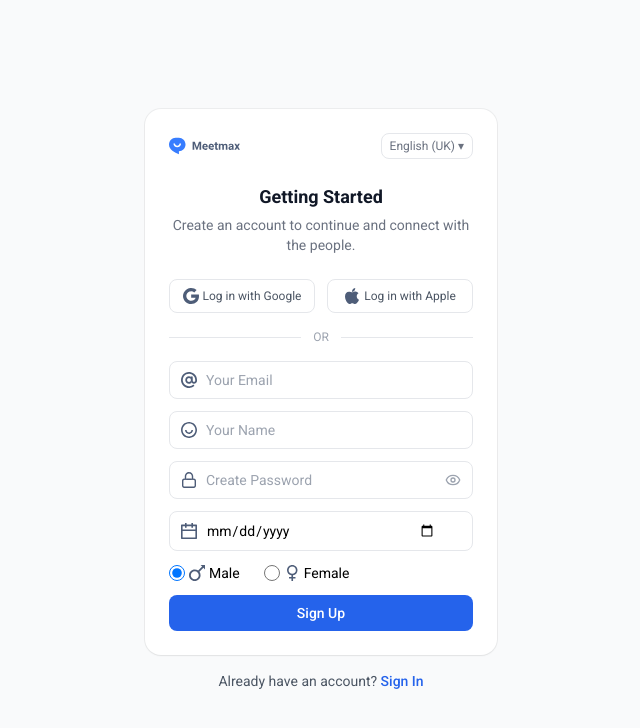
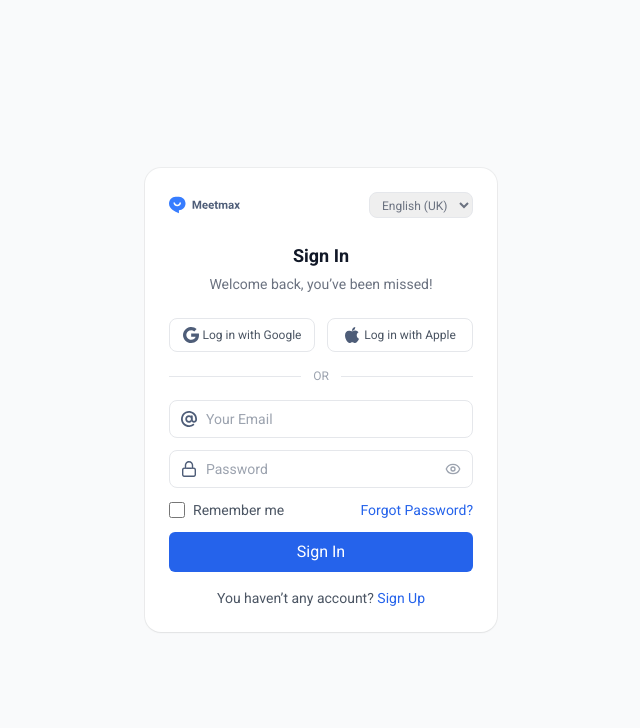
Before and after one commit to sani-1023/MeetMax, a React (Vite) app in the folder MeetMax/: page /signin in a window 1280 px wide. Shown: the top 728 px of the page, without its empty margins (319-959 px from the left). Built offline with nearby package versions, Linux system fonts and the light colour scheme.

Commit message:
Implement routing and Completed SignIn page UI

```diff
--- a/MeetMax/package.json
+++ b/MeetMax/package.json
@@ -12,7 +12,8 @@
   "dependencies": {
     "lucide-react": "^0.540.0",
     "react": "^19.1.1",
-    "react-dom": "^19.1.1"
+    "react-dom": "^19.1.1",
+    "react-router-dom": "^7.8.2"
   },
   "devDependencies": {
     "@eslint/js": "^9.33.0",
--- a/MeetMax/src/App.jsx
+++ b/MeetMax/src/App.jsx
@@ -1,9 +1,32 @@
-import SignUp from "./pages/SignUp";
+// import SignUp from "./pages/SignUp";
 
-export default function App() {
+// export default function App() {
+//   return (
+//     <main className="min-h-screen w-full bg-gray-50 flex items-center justify-center">
+//       <SignUp />
+//     </main>
+//   );
+// }
+
+import { BrowserRouter as Router, Routes, Route, Navigate } from "react-router-dom";
+import SignUpPage from "./pages/SignUp";
+import SignInPage from "./pages/SignIn";
+
+function App() {
   return (
     <main className="min-h-screen w-full bg-gray-50 flex items-center justify-center">
-      <SignUp />
+    <Router>
+      <Routes>
+        {/* Default redirect */}
+        <Route path="/" element={<Navigate to="/signup" />} />
+
+        {/* Auth routes */}
+        <Route path="/signin" element={<SignInPage />} />
+        <Route path="/signup" element={<SignUpPage />} />
+      </Routes>
+    </Router>
     </main>
   );
 }
+
+export default App;
--- /dev/null
+++ b/MeetMax/src/components/Header.jsx
@@ -0,0 +1,15 @@
+import LogoIcon from "../assets/icons/Logo.svg";
+
+export default function Header() {
+  return (
+    <div className="mb-6 flex items-center justify-between">
+      <div className="flex items-center gap-2">
+        <img src={LogoIcon} alt="Logo" className="w-[75px] h-6" />{" "}
+      </div>
+      <select className="text-xs text-gray-500 hover:text-gray-700 rounded-lg border px-2 py-1">
+        <option>English (UK)</option>
+        <option>English (US)</option>
+      </select>
+    </div>
+  );
+}
--- /dev/null
+++ b/MeetMax/src/components/PageTitleAndDescription.jsx
@@ -0,0 +1,8 @@
+export function PageTitleAndDescription({ title, description }) {
+  return (
+    <div className="text-center">
+      <h1 className="text-lg font-semibold text-gray-900">{title}</h1>
+      <p className="mt-1 text-sm text-gray-500">{description}</p>
+    </div>
+  );
+}
--- /dev/null
+++ b/MeetMax/src/components/SignInForm.jsx
@@ -0,0 +1,76 @@
+import { useState } from "react";
+import EmailIcon from "../assets/icons/Mail-@.svg";
+import LockIcon from "../assets/icons/Lock.svg";
+import { Eye, EyeOff } from "lucide-react";
+
+export default function SignInForm() {
+  const [showPassword, setShowPassword] = useState(false);
+  const [form, setForm] = useState({
+    email: "",
+    password: "",
+  });
+
+  const onChange = (e) => setForm({ ...form, [e.target.name]: e.target.value });
+
+  return (
+    <form className="space-y-3" noValidate>
+      {/* Email */}
+      <div className="relative">
+        <img
+          src={EmailIcon}
+          className="pointer-events-none absolute left-3 top-1/2 h-4 w-4 -translate-y-1/2 text-gray-400"
+        />
+        <input
+          type="email"
+          name="email"
+          placeholder="Your Email"
+          value={form.email}
+          onChange={onChange}
+          className="w-full rounded-lg border bg-white px-9 py-2 text-sm outline-none placeholder:text-gray-400 focus:border-blue-500"
+          required
+        />
+      </div>
+      <div className="relative">
+        <img
+          src={LockIcon}
+          className="pointer-events-none absolute left-3 top-1/2 h-4 w-4 -translate-y-1/2 text-gray-400"
+        />
+        <input
+          type={showPassword ? "text" : "password"}
+          name="password"
+          placeholder="Password"
+          value={form.password}
+          onChange={onChange}
+          className="w-full rounded-lg border bg-white px-9 py-2 pr-10 text-sm outline-none placeholder:text-gray-400 focus:border-blue-500"
+          required
+        />
+        <button
+          type="button"
+          aria-label={showPassword ? "Hide password" : "Show password"}
+          onClick={() => setShowPassword((s) => !s)}
+          className="absolute right-3 top-1/2 -translate-y-1/2"
+        >
+          {showPassword ? (
+            <EyeOff className="h-4 w-4 text-gray-400" />
+          ) : (
+            <Eye className="h-4 w-4 text-gray-400" />
+          )}
+        </button>
+      </div>
+
+      <div className="flex justify-between items-center text-sm">
+        <label className="flex items-center space-x-2">
+          <input type="checkbox" className="w-4 h-4" />
+          <span className="text-gray-600">Remember me</span>
+        </label>
+        <a href="#" className="text-blue-600 hover:underline">
+          Forgot Password?
+        </a>
+      </div>
+
+      <button className="w-full bg-blue-600 text-white py-2 rounded-md hover:bg-blue-700 transition">
+        Sign In
+      </button>
+    </form>
+  );
+}
--- a/MeetMax/src/components/SignUpForm.jsx
+++ b/MeetMax/src/components/SignUpForm.jsx
@@ -1,23 +1,16 @@
 import { useState } from "react";
 import {
-  Mail,
-  User,
-  Lock,
   Eye,
   EyeOff,
-  Calendar,
-  Mars,
-  Venus,
 } from "lucide-react";
 
-import GoogleIcon from "../assets/icons/Google.svg";
-import AppleIcon from "../assets/icons/Apple.svg";
 import EmailIcon from "../assets/icons/Mail-@.svg";
-import MaleIcon from "../assets/icons/male.svg"
+import MaleIcon from "../assets/icons/male.svg";
 import FemaleIcon from "../assets/icons/Female.svg";
 import UserIcon from "../assets/icons/Smile.svg";
 import LockIcon from "../assets/icons/Lock.svg";
 import CalendarIcon from "../assets/icons/Calendar.svg";
+import { Link } from "react-router-dom";
 
 export default function SignUpForm() {
   const [form, setForm] = useState({
@@ -50,27 +43,6 @@ export default function SignUpForm() {
 
   return (
     <div className="mt-6">
-      {/* Social login */}
-      <div className="grid grid-cols-2 gap-3">
-        <button
-          type="button"
-          className="flex items-center justify-center gap-1 rounded-lg border bg-white px-3 py-2 text-sm hover:bg-gray-50"
-          title="Continue with Google"
-        >
-          <img src={GoogleIcon} alt="Google" className="h-4 w-4" />
-          <span className="text-xs text-gray-600">Log in with Google</span>
-        </button>
-        <button
-          type="button"
-          className="flex items-center justify-center gap-1 rounded-lg border bg-white px-3 py-2 text-sm hover:bg-gray-50"
-          title="Continue with Apple"
-        >
-          <img src={AppleIcon} alt="Google" className="h-4 w-4" />
-          <span className="text-xs text-gray-600 ">Log in with Apple</span>
-        </button>
-      </div>
-
-      {/* Divider */}
       <div className="my-4 flex items-center gap-3">
         <div className="h-px flex-1 bg-gray-200" />
         <span className="text-xs text-gray-400">OR</span>
@@ -81,7 +53,10 @@ export default function SignUpForm() {
       <form onSubmit={onSubmit} className="space-y-3" noValidate>
         {/* Email */}
         <div className="relative">
-          <img src={EmailIcon} className="pointer-events-none absolute left-3 top-1/2 h-4 w-4 -translate-y-1/2 text-gray-400" />
+          <img
+            src={EmailIcon}
+            className="pointer-events-none absolute left-3 top-1/2 h-4 w-4 -translate-y-1/2 text-gray-400"
+          />
           <input
             type="email"
             name="email"
@@ -95,7 +70,10 @@ export default function SignUpForm() {
 
         {/* Name */}
         <div className="relative">
-          <img src={UserIcon} className="pointer-events-none absolute left-3 top-1/2 h-4 w-4 -translate-y-1/2 text-gray-400" />
+          <img
+            src={UserIcon}
+            className="pointer-events-none absolute left-3 top-1/2 h-4 w-4 -translate-y-1/2 text-gray-400"
+          />
           <input
             type="text"
             name="name"
@@ -109,7 +87,10 @@ export default function SignUpForm() {
 
         {/* Password */}
         <div className="relative">
-          <img src={LockIcon} className="pointer-events-none absolute left-3 top-1/2 h-4 w-4 -translate-y-1/2 text-gray-400" />
+          <img
+            src={LockIcon}
+            className="pointer-events-none absolute left-3 top-1/2 h-4 w-4 -translate-y-1/2 text-gray-400"
+          />
           <input
             type={showPassword ? "text" : "password"}
             name="password"
@@ -135,7 +116,10 @@ export default function SignUpForm() {
 
         {/* Date of birth */}
         <div className="relative">
-          <img src={CalendarIcon} className="pointer-events-none absolute left-3 top-1/2 h-4 w-4 -translate-y-1/2 text-gray-400" />
+          <img
+            src={CalendarIcon}
+            className="pointer-events-none absolute left-3 top-1/2 h-4 w-4 -translate-y-1/2 text-gray-400"
+          />
           <input
             type="date"
             name="dateOfBirth"
@@ -191,6 +175,12 @@ export default function SignUpForm() {
           </p>
         )}
       </form>
+      <p className="text-center text-sm text-gray-600 mt-4">
+        Already have an account?{" "}
+        <Link to="/signin" className="text-blue-600 hover:underline">
+          Sign In
+        </Link>
+      </p>
     </div>
   );
 }
--- /dev/null
+++ b/MeetMax/src/components/SocialLogin.jsx
@@ -0,0 +1,25 @@
+import GoogleIcon from "../assets/icons/Google.svg";
+import AppleIcon from "../assets/icons/Apple.svg";
+
+export default function SocialLogin() {
+  return (
+    <div className="grid grid-cols-2 gap-3 mt-6">
+      <button
+        type="button"
+        className="flex items-center justify-center gap-1 rounded-lg border bg-white px-3 py-2 text-sm hover:bg-gray-50"
+        title="Continue with Google"
+      >
+        <img src={GoogleIcon} alt="Google" className="h-4 w-4" />
+        <span className="text-xs text-gray-600">Log in with Google</span>
+      </button>
+      <button
+        type="button"
+        className="flex items-center justify-center gap-1 rounded-lg border bg-white px-3 py-2 text-sm hover:bg-gray-50"
+        title="Continue with Apple"
+      >
+        <img src={AppleIcon} alt="Google" className="h-4 w-4" />
+        <span className="text-xs text-gray-600 ">Log in with Apple</span>
+      </button>
+    </div>
+  );
+}
--- /dev/null
+++ b/MeetMax/src/pages/SignIn.jsx
@@ -0,0 +1,41 @@
+import React from "react";
+import { Link } from "react-router-dom";
+import SignInForm from "../components/SignInForm";
+import Header from "../components/Header";
+import { PageTitleAndDescription } from "../components/PageTitleAndDescription";
+import SocialLogin from "../components/SocialLogin";
+
+export default function SignInPage() {
+  return (
+    <section className="w-full max-w-sm px-4 py-8">
+      <div className="rounded-2xl bg-white shadow-sm ring-1 ring-black/5 p-6">
+        {/* Logo + Language */}
+        <Header />
+
+        {/* Title */}
+        <PageTitleAndDescription
+          title={"Sign In"}
+          description="Welcome back, you’ve been missed!"
+        />
+
+        {/* Social Buttons */}
+        <SocialLogin />
+
+        <div className="my-4 flex items-center gap-3">
+          <div className="h-px flex-1 bg-gray-200" />
+          <span className="text-xs text-gray-400">OR</span>
+          <div className="h-px flex-1 bg-gray-200" />
+        </div>
+
+        <SignInForm />
+
+        <p className="text-center text-sm text-gray-600 mt-4">
+          You haven’t any account?{" "}
+          <Link to="/signup" className="text-blue-600 hover:underline">
+            Sign Up
+          </Link>
+        </p>
+      </div>
+    </section>
+  );
+}
--- a/MeetMax/src/pages/SignUp.jsx
+++ b/MeetMax/src/pages/SignUp.jsx
@@ -1,45 +1,21 @@
+import Header from "../components/Header";
+import { PageTitleAndDescription } from "../components/PageTitleAndDescription";
 import SignUpForm from "../components/SignUpForm";
-import LogoIcon from "../assets/icons/Logo.svg";
+import SocialLogin from "../components/SocialLogin";
 
 export default function SignUp() {
   return (
     <section className="w-full max-w-sm px-4 py-8">
       <div className="rounded-2xl bg-white shadow-sm ring-1 ring-black/5 p-6">
-        {/* Header */}
-        <div className="mb-6 flex items-center justify-between">
-          {/* Left: Logo and Name */}
-          <div className="flex items-center gap-2">
-            <img src={LogoIcon} alt="Logo" className="w-[75px] h-6" />{" "}
-            {/* <span className="font-semibold text-gray-900">Meetmax</span> */}
-          </div>
-          {/* Right: Language Button */}
-          <button
-            className="text-xs text-gray-500 hover:text-gray-700 rounded-lg border px-2 py-1"
-            type="button"
-          >
-            English (UK) ▾
-          </button>
-        </div>
-
+        <Header />
         {/* Title */}
-        <div className="text-center">
-          <h1 className="text-lg font-semibold text-gray-900">
-            Getting Started
-          </h1>
-          <p className="mt-1 text-sm text-gray-500">
-            Create an account to continue and connect with the people.
-          </p>
-        </div>
-
+        <PageTitleAndDescription
+          title={"Sign Up"}
+          description="Create an account to continue and connect with the people."
+        />
+        <SocialLogin/>
         <SignUpForm />
       </div>
-
-      <p className="mt-4 text-center text-sm text-gray-600">
-        Already have an account?{" "}
-        <a className="font-medium text-blue-600 hover:underline" href="#">
-          Sign In
-        </a>
-      </p>
     </section>
   );
 }
```
Also changed, not shown: 1 other file (tests, documents, lock files or other folders).
